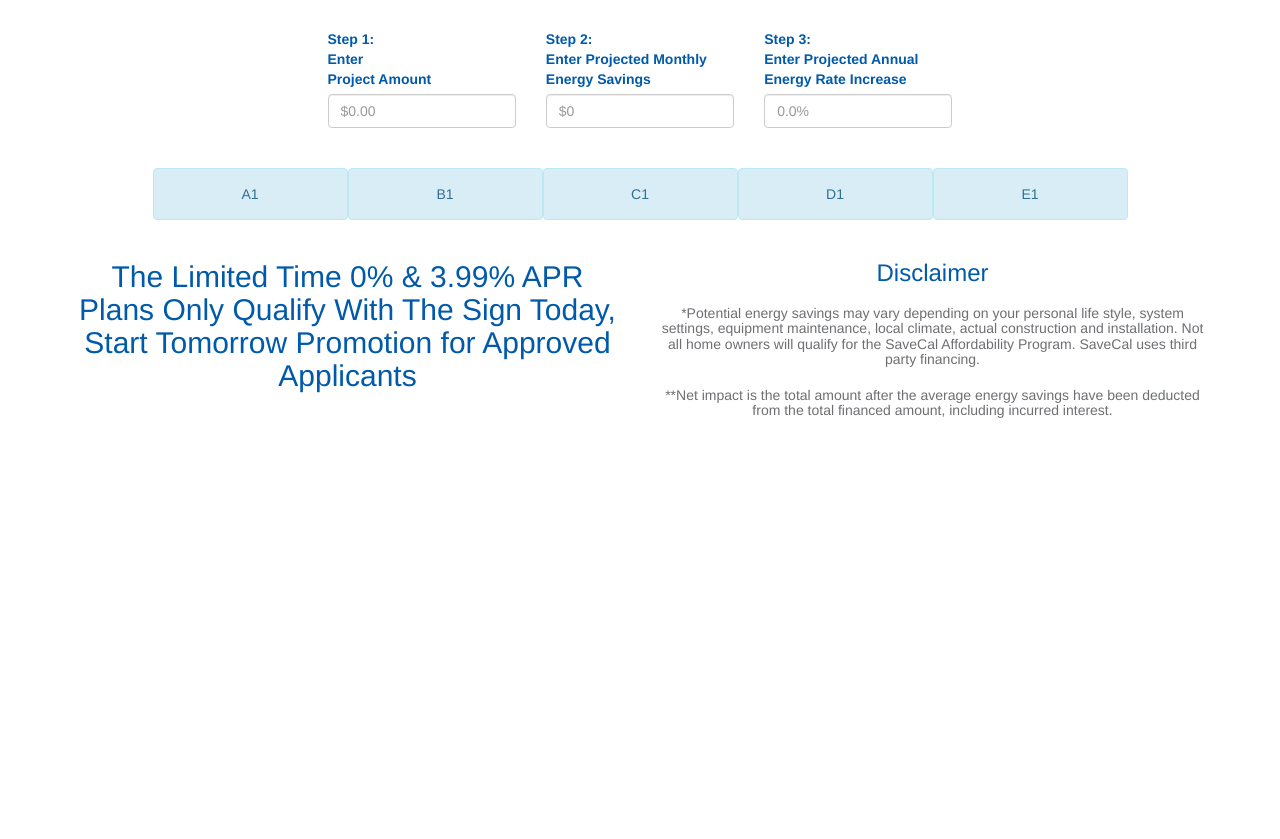
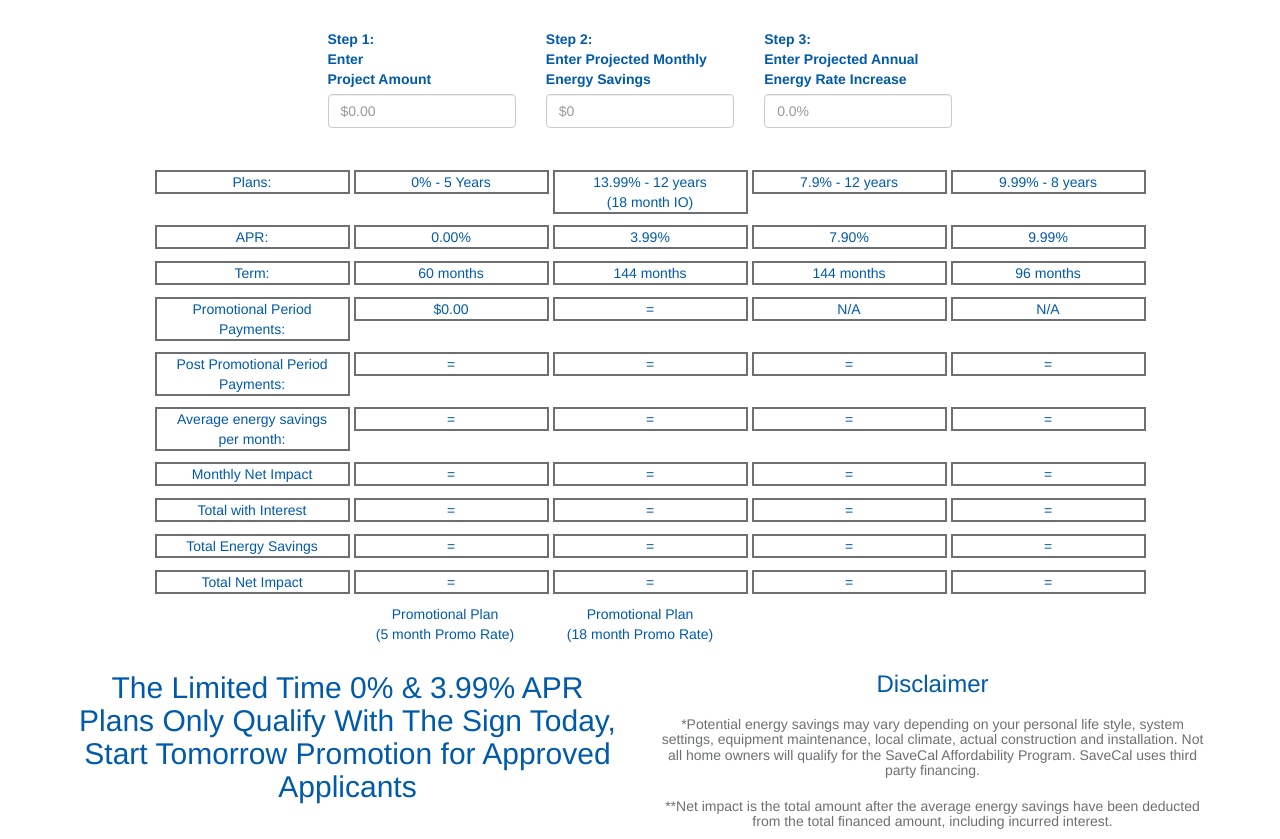
Before and after one commit to wardcj1/SaveCal-affordabilityCalc, a plain HTML site: page public/index.html in a window 1280 px wide. Shown: the part 266-1105 px from the top of the page. Before the commit the page ends 800 px from the top, so only its background shows below. Drawn offline with nearby package versions, Linux system fonts and the light colour scheme.

Commit message:
added middle table base info

```diff
--- a/public/app.js
+++ b/public/app.js
@@ -0,0 +1,3 @@
+#projectAmount
+#monthlySavings
+#rateIncrease
--- a/public/index.html
+++ b/public/index.html
@@ -17,7 +17,7 @@
 <div class="container">
   <div class="row">
 	<div class="jumbotron jumbotron-fluid text-center col-lg-12">
-		<img src="images/logo.jpg" alt="SaveCal" class="col-lg-4">
+		<img src="images/logo.jpg" alt="SaveCal" class="col-lg-4" id="logo">
 		<h1 class="col-lg-8">Affordability Program Estimation Tool</h1>
 	</div>
   </div>
@@ -48,25 +48,234 @@
 <!-- Main Table -->
 
 <div class="container">
+  <!-- Row 1 -->
   <div class="row" id="row1">
 	<div class="text-center col-lg-1"></div>
-	<div class="text-center col-lg-2 alert alert-info" id="A1">
-		A1
+	<span class="text-center col-lg-2" id="A1">
+		Plans:
+	</span>
+	<span class="text-center col-lg-2" id="B1">
+		0% - 5 Years
+	</span>
+	<span class="text-center col-lg-2" id="C1">
+		13.99% - 12 years <br>(18 month IO)
+	</span>
+	<span class="text-center col-lg-2" id="D1">
+		7.9% - 12 years
+	</span>
+	<span class="text-center col-lg-2" id="E1">
+		9.99% - 8 years
+	</span>
+	<div class="text-center col-lg-1"></div>
+  </div>
+
+  <!-- Row 2 -->
+  <div class="row" id="row2">
+	<div class="text-center col-lg-1"></div>
+	<span class="text-center col-lg-2" id="A2">
+		APR:
+	</span>
+	<span class="text-center col-lg-2" id="B2">
+		0.00%
+	</span>
+	<span class="text-center col-lg-2" id="C2">
+		3.99%
+	</span>
+	<span class="text-center col-lg-2" id="D2">
+		7.90%
+	</span>
+	<span class="text-center col-lg-2" id="E2">
+		9.99%
+	</span>
+	<div class="text-center col-lg-1"></div>
+  </div>
+
+  <!-- Row 3 -->
+  <div class="row" id="row3">
+	<div class="text-center col-lg-1"></div>
+	<span class="text-center col-lg-2" id="A3">
+		Term:
+	</span>
+	<span class="text-center col-lg-2" id="B3">
+		60 months
+	</span>
+	<span class="text-center col-lg-2" id="C3">
+		144 months
+	</span>
+	<span class="text-center col-lg-2" id="D3">
+		144 months
+	</span>
+	<span class="text-center col-lg-2" id="E3">
+		96 months
+	</span>
+	<div class="text-center col-lg-1"></div>
+  </div>
+
+    <!-- Row 4 -->
+  <div class="row" id="row4">
+	<div class="text-center col-lg-1"></div>
+	<span class="text-center col-lg-2" id="A4">
+		 Promotional Period Payments:
+	</span>
+	<span class="text-center col-lg-2" id="B4">
+		$0.00
+	</span>
+	<span class="text-center col-lg-2" id="C4">
+		=
+	</span>
+	<span class="text-center col-lg-2" id="D4">
+		N/A
+	</span>
+	<span class="text-center col-lg-2" id="E4">
+		N/A
+	</span>
+	<div class="text-center col-lg-1"></div>
+  </div>
+
+    <!-- Row 5 -->
+  <div class="row" id="row5">
+	<div class="text-center col-lg-1"></div>
+	<span class="text-center col-lg-2" id="A5">
+		Post Promotional Period Payments:
+	</span>
+	<span class="text-center col-lg-2" id="B5">
+		=
+	</span>
+	<span class="text-center col-lg-2" id="C5">
+		=
+	</span>
+	<span class="text-center col-lg-2" id="D5">
+		=
+	</span>
+	<span class="text-center col-lg-2" id="E5">
+		=
+	</span>
+	<div class="text-center col-lg-1"></div>
+  </div>
+
+  <!-- Row 6 -->
+  <div class="row" id="row6">
+	<div class="text-center col-lg-1"></div>
+	<span class="text-center col-lg-2" id="A6">
+		Average energy savings per month:
+	</span>
+	<span class="text-center col-lg-2" id="B6">
+		=
+	</span>
+	<span class="text-center col-lg-2" id="C6">
+		=
+	</span>
+	<span class="text-center col-lg-2" id="D6">
+		=
+	</span>
+	<span class="text-center col-lg-2" id="E6">
+		=
+	</span>
+	<div class="text-center col-lg-1"></div>
+  </div>
+
+    <!-- Row 7 -->
+  <div class="row" id="row7">
+	<div class="text-center col-lg-1"></div>
+	<span class="text-center col-lg-2" id="A7">
+		Monthly Net Impact
+	</span>
+	<span class="text-center col-lg-2" id="B7">
+		=
+	</span>
+	<span class="text-center col-lg-2" id="C7">
+		=
+	</span>
+	<span class="text-center col-lg-2" id="D7">
+		=
+	</span>
+	<span class="text-center col-lg-2" id="E7">
+		=
+	</span>
+	<div class="text-center col-lg-1"></div>
+  </div>
+
+    <!-- Row 8 -->
+  <div class="row" id="row8">
+	<div class="text-center col-lg-1"></div>
+	<span class="text-center col-lg-2" id="A8">
+		Total with Interest
+	</span>
+	<span class="text-center col-lg-2" id="B8">
+		=
+	</span>
+	<span class="text-center col-lg-2" id="C8">
+		=
+	</span>
+	<span class="text-center col-lg-2" id="D8">
+		=
+	</span>
+	<span class="text-center col-lg-2" id="E8">
+		=
+	</span>
+	<div class="text-center col-lg-1"></div>
+  </div>
+
+    <!-- Row 9 -->
+  <div class="row" id="row9">
+	<div class="text-center col-lg-1"></div>
+	<span class="text-center col-lg-2" id="A9">
+		Total Energy Savings
+	</span>
+	<span class="text-center col-lg-2" id="B9">
+		=
+	</span>
+	<span class="text-center col-lg-2" id="C9">
+		=
+	</span>
+	<span class="text-center col-lg-2" id="D9">
+		=
+	</span>
+	<span class="text-center col-lg-2" id="E9">
+	    =
+	</span>
+	<div class="text-center col-lg-1"></div>
+  </div>
+
+    <!-- Row 10 -->
+  <div class="row" id="row10">
+	<div class="text-center col-lg-1"></div>
+	<span class="text-center col-lg-2" id="A10">
+		Total Net Impact
+	</span>
+	<span class="text-center col-lg-2" id="B10">
+		=
+	</span>
+	<span class="text-center col-lg-2" id="C10">
+		=
+	</span>
+	<span class="text-center col-lg-2" id="D10">
+		=
+	</span>
+	<span class="text-center col-lg-2" id="E10">
+		=
+	</span>
+	<div class="text-center col-lg-1"></div>
+  </div>
+
+    <!-- Row 11 -->
+  <div class="row" id="row11">
+	<div class="text-center col-lg-1"></div>
+	<div class="text-center col-lg-2" id="A11">
 	</div>
-	<div class="text-center col-lg-2 alert alert-info" id="B1">
-		B1
+	<div class="text-center col-lg-2" id="B11">
+		Promotional Plan <br>(5 month Promo Rate)
 	</div>
-	<div class="text-center col-lg-2 alert alert-info" id="C1">
-		C1
+	<div class="text-center col-lg-2" id="C11">
+		Promotional Plan <br>(18 month Promo Rate)
 	</div>
-	<div class="text-center col-lg-2 alert alert-info" id="D1">
-		D1
+	<div class="text-center col-lg-2" id="D11">
 	</div>
-	<div class="text-center col-lg-2 alert alert-info" id="E1">
-		E1
+	<div class="text-center col-lg-2" id="E11">
 	</div>
 	<div class="text-center col-lg-1"></div>
   </div>
+
 </div>
 
 <!-- Disclaimer -->
--- a/public/style.css
+++ b/public/style.css
@@ -5,3 +5,22 @@ h5 {
 body {
     color: rgb(0,90,171);
 }
+
+span {
+	border-style: solid;
+	border-width: 2px;
+	border-color: rgb(109,111,114);
+	margin:2px;
+}
+
+#logo {
+	border-radius: 45px;
+}
+
+#row1, #row2, #row3, #row4, #row5, #row6, #row7, #row8, #row9, #row10, #row11 {
+	margin-bottom: 7px;
+}
+
+/*#A1 {
+	background-color: yellow;
+}*/
```
Also changed, not shown: public/images/logo.jpg.
